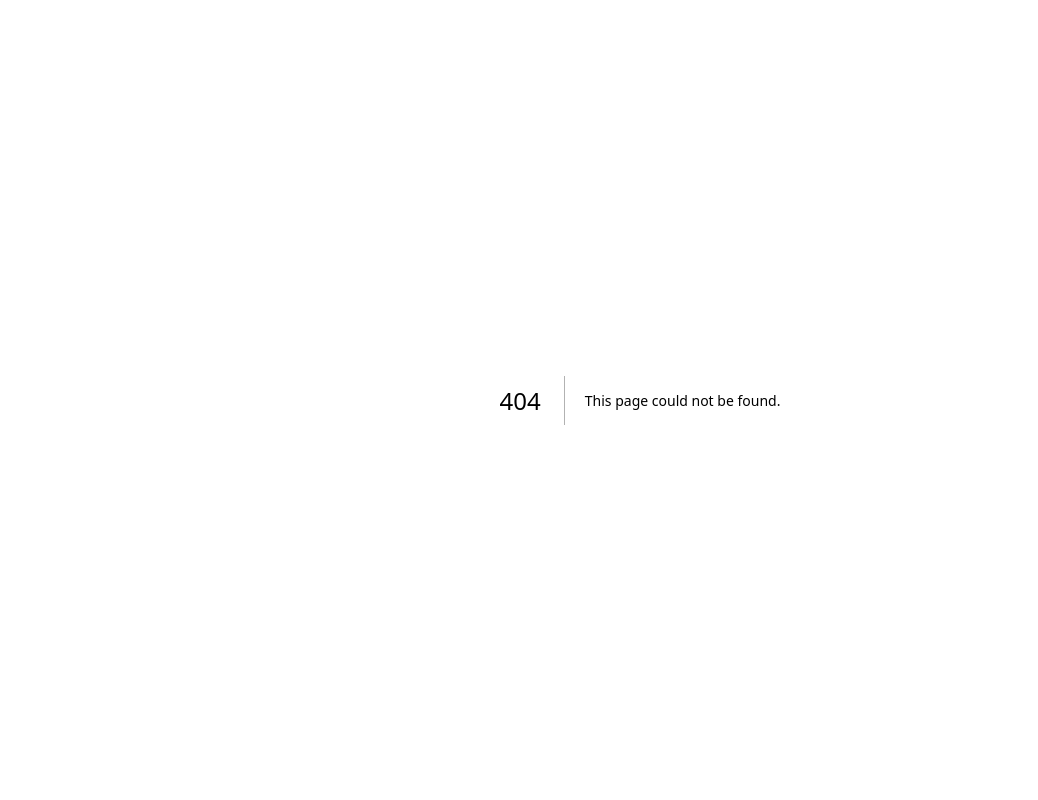
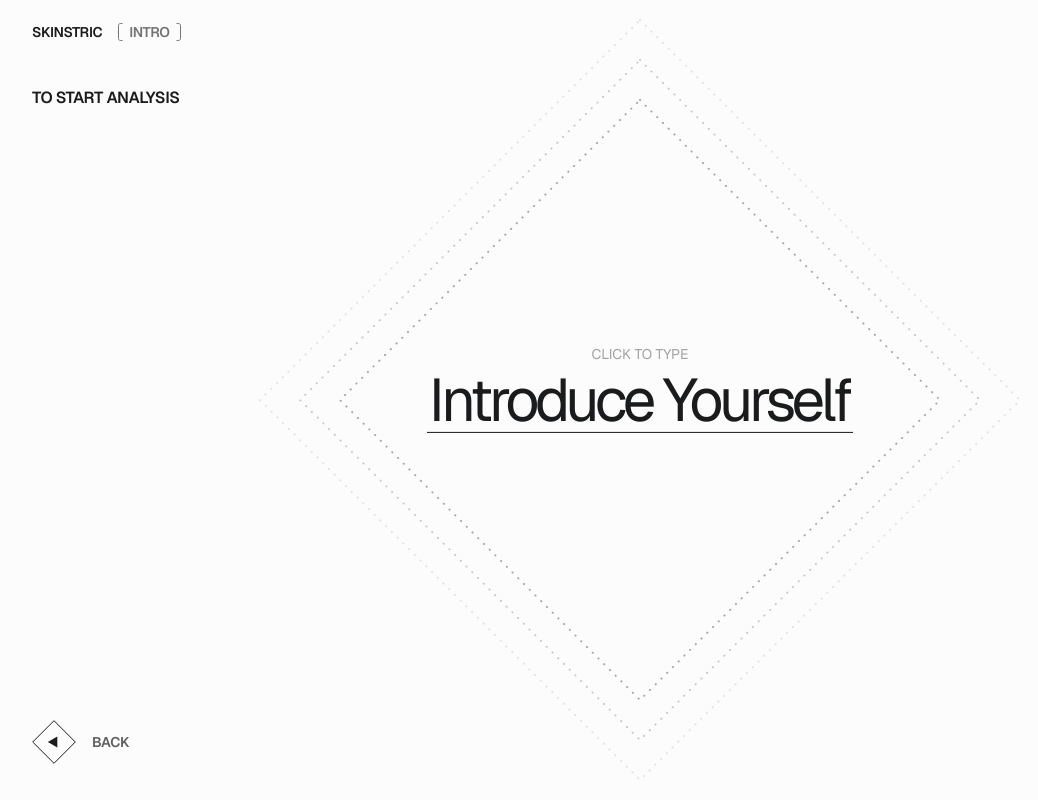
Before and after one commit to beausterling/skinstric-ai, a Next.js app: page /testing in a window 1280 px wide. Before the commit this address had no page. Shown: the whole page, without its empty margins (0-1038 px from the left). Built offline with nearby package versions, Linux system fonts and the light colour scheme.

Commit message:
feat: name and location form with validation

```diff
--- /dev/null
+++ b/app/testing/page.tsx
@@ -0,0 +1,185 @@
+"use client";
+
+import { useEffect, useRef, useState } from "react";
+import gsap from "gsap";
+import { useGSAP } from "@gsap/react";
+import Header from "@/components/Header";
+import NavButton from "@/components/NavButton";
+import Rhombuses from "@/components/Rhombuses";
+import { submitUser } from "@/lib/api";
+import { saveUser } from "@/lib/storage";
+
+type Step = "name" | "location" | "loading" | "done";
+
+const questions = {
+  name: "Introduce Yourself",
+  location: "Where are you from?",
+};
+
+// only letters, spaces, hyphens, apostrophes and periods
+const lettersOnly = /^[\p{L}\s'.-]+$/u;
+
+export default function Testing() {
+  const [step, setStep] = useState<Step>("name");
+  const [name, setName] = useState("");
+  const [location, setLocation] = useState("");
+  const [error, setError] = useState("");
+  const input = useRef<HTMLInputElement>(null);
+  const container = useRef<HTMLElement>(null);
+
+  const typing = step === "name" || step === "location";
+  const value = step === "name" ? name : location;
+
+  useGSAP(
+    () => {
+      gsap.from(".rhombus", {
+        scale: 0.9,
+        autoAlpha: 0,
+        duration: 1.2,
+        stagger: 0.1,
+        ease: "power3.out",
+        transformOrigin: "50% 50%",
+      });
+    },
+    { scope: container },
+  );
+
+  // spin the diamonds at different speeds while the form is sending
+  useGSAP(
+    () => {
+      if (step !== "loading") return;
+      gsap.utils.toArray<SVGPathElement>(".rhombus").forEach((rhombus, i) => {
+        gsap.to(rhombus, {
+          rotation: 360,
+          duration: 12 + i * 5,
+          ease: "none",
+          repeat: -1,
+          transformOrigin: "50% 50%",
+        });
+      });
+    },
+    { scope: container, dependencies: [step], revertOnUpdate: true },
+  );
+
+  useEffect(() => {
+    input.current?.focus();
+  }, [step]);
+
+  function validate(text: string) {
+    if (!text.trim()) {
+      return step === "name" ? "Please enter your name" : "Please enter your location";
+    }
+    if (!lettersOnly.test(text.trim())) {
+      return "Please use letters only, without numbers or special characters";
+    }
+    return "";
+  }
+
+  async function proceed() {
+    const message = validate(value);
+    if (message) {
+      setError(message);
+      return;
+    }
+    if (step === "name") {
+      setStep("location");
+      return;
+    }
+
+    setStep("loading");
+    try {
+      await submitUser(name.trim(), location.trim());
+      saveUser(name.trim(), location.trim());
+      setStep("done");
+    } catch {
+      setError("Something went wrong. Please try again.");
+      setStep("location");
+    }
+  }
+
+  function goBack() {
+    setError("");
+    setStep("name");
+  }
+
+  function handleChange(text: string) {
+    setError("");
+    if (step === "name") setName(text);
+    else setLocation(text);
+  }
+
+  return (
+    <main ref={container} className="relative h-screen min-h-[600px] overflow-hidden">
+      <Header />
+      <p className="label-bold absolute top-[86px] left-4 sm:left-8">To start analysis</p>
+
+      <div className="absolute top-1/2 left-1/2 -translate-x-1/2 -translate-y-1/2">
+        <Rhombuses
+          sizes={[{ size: 602 }, { size: 682, opacity: 0.6 }, { size: 762, opacity: 0.3 }]}
+          className="max-w-none scale-[0.55] sm:scale-90 lg:scale-100"
+        />
+      </div>
+
+      <div className="absolute top-1/2 left-1/2 flex w-full -translate-x-1/2 -translate-y-1/2 flex-col items-center px-4 pt-[11px]">
+        {typing && (
+          <form
+            className="flex flex-col items-center"
+            onSubmit={(e) => {
+              e.preventDefault();
+              proceed();
+            }}
+          >
+            <label htmlFor="answer" className="label mb-[2px] opacity-40">
+              {value ? questions[step] : "Click to type"}
+            </label>
+            {/* the hidden text sets the width so the underline is as wide as the text */}
+            <div className="relative grid max-w-[92vw] border-b border-ink text-[32px] leading-[1.07] tracking-[-0.07em] sm:text-[44px] lg:text-[60px]">
+              <span className="invisible col-start-1 row-start-1 px-[2px] whitespace-pre">
+                {value || questions[step]}
+              </span>
+              <input
+                ref={input}
+                id="answer"
+                key={step}
+                value={value}
+                onChange={(e) => handleChange(e.target.value)}
+                placeholder={questions[step]}
+                autoComplete="off"
+                className="absolute inset-0 w-full bg-transparent px-[2px] text-center outline-none placeholder:text-ink"
+              />
+            </div>
+            <p className="label mt-3 h-6 text-[12px] text-red-700 normal-case sm:text-[14px]">
+              {error}
+            </p>
+          </form>
+        )}
+
+        {step === "loading" && (
+          <p className="label-bold animate-pulse opacity-60">Processing submission ...</p>
+        )}
+
+        {step === "done" && (
+          <div className="flex flex-col items-center gap-3">
+            <p className="text-[32px] leading-[1.07] tracking-[-0.07em] sm:text-[44px] lg:text-[60px]">
+              Thank you!
+            </p>
+            <p className="label opacity-60">Proceed for the next step</p>
+          </div>
+        )}
+      </div>
+
+      <div className="absolute bottom-9 left-4 sm:left-8">
+        {step === "location" ? (
+          <NavButton label="Back" direction="left" onClick={goBack} />
+        ) : (
+          <NavButton label="Back" direction="left" href="/" />
+        )}
+      </div>
+
+      <div className="absolute right-4 bottom-9 sm:right-8">
+        {typing && value && <NavButton label="Proceed" direction="right" onClick={proceed} />}
+        {step === "done" && <NavButton label="Proceed" direction="right" href="/result" />}
+      </div>
+    </main>
+  );
+}
```
